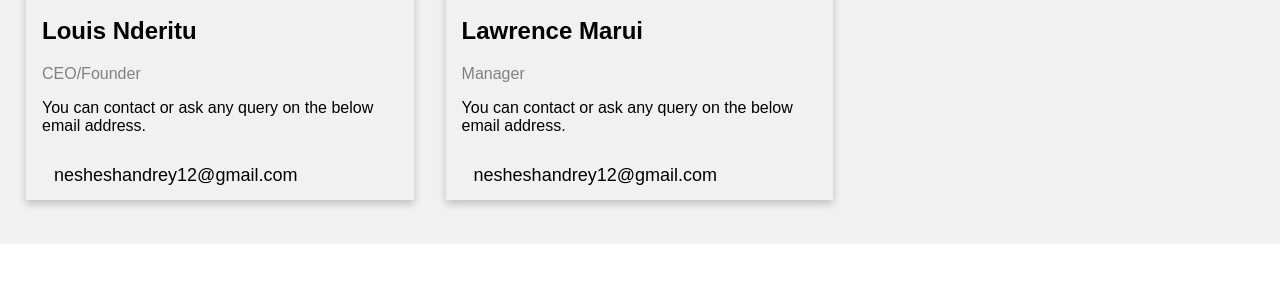
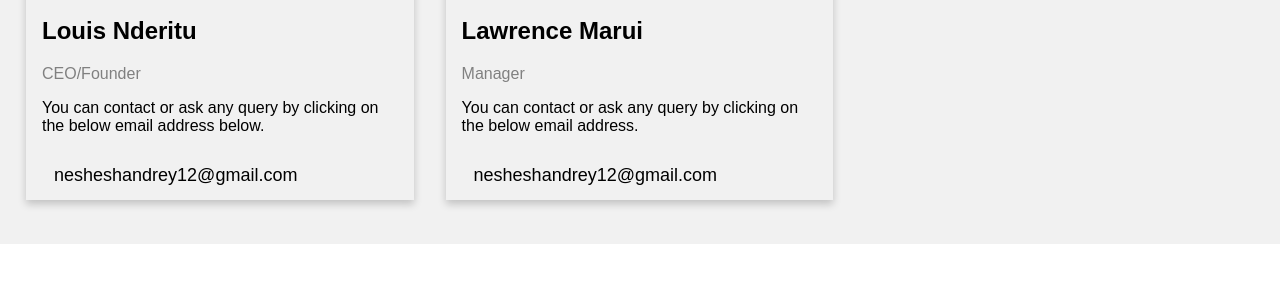
Before and after one commit to NeshKrusher/app-web, a plain HTML site: page about.html in a window 1280 px wide. Shown: the part 331-614 px from the top of the page. Drawn offline with Linux system fonts and the light colour scheme.

Commit message:
Update about.html

```diff
--- a/about.html
+++ b/about.html
@@ -176,7 +176,7 @@ html {
       <div class="container">
         <h2>Louis Nderitu</h2>
         <p class="title">CEO/Founder</p>
-        <p>You can contact or ask any query on the below email address.</p>
+        <p>You can contact or ask any query by clicking on the below email address below.</p>
         <p></p><a href="https://mail.google.com/" target="_blank">nesheshandrey12@gmail.com</a>
       </div>
     </div>
@@ -188,7 +188,7 @@ html {
       <div class="container">
         <h2>Lawrence Marui</h2>
         <p class="title">Manager</p>
-        <p>You can contact or ask any query on the below email address.</p>
+        <p>You can contact or ask any query by clicking on the below email address.</p>
         <a href="https://mail.google.com/" target="_blank">nesheshandrey12@gmail.com</a>
         </p>
       </div>
```
